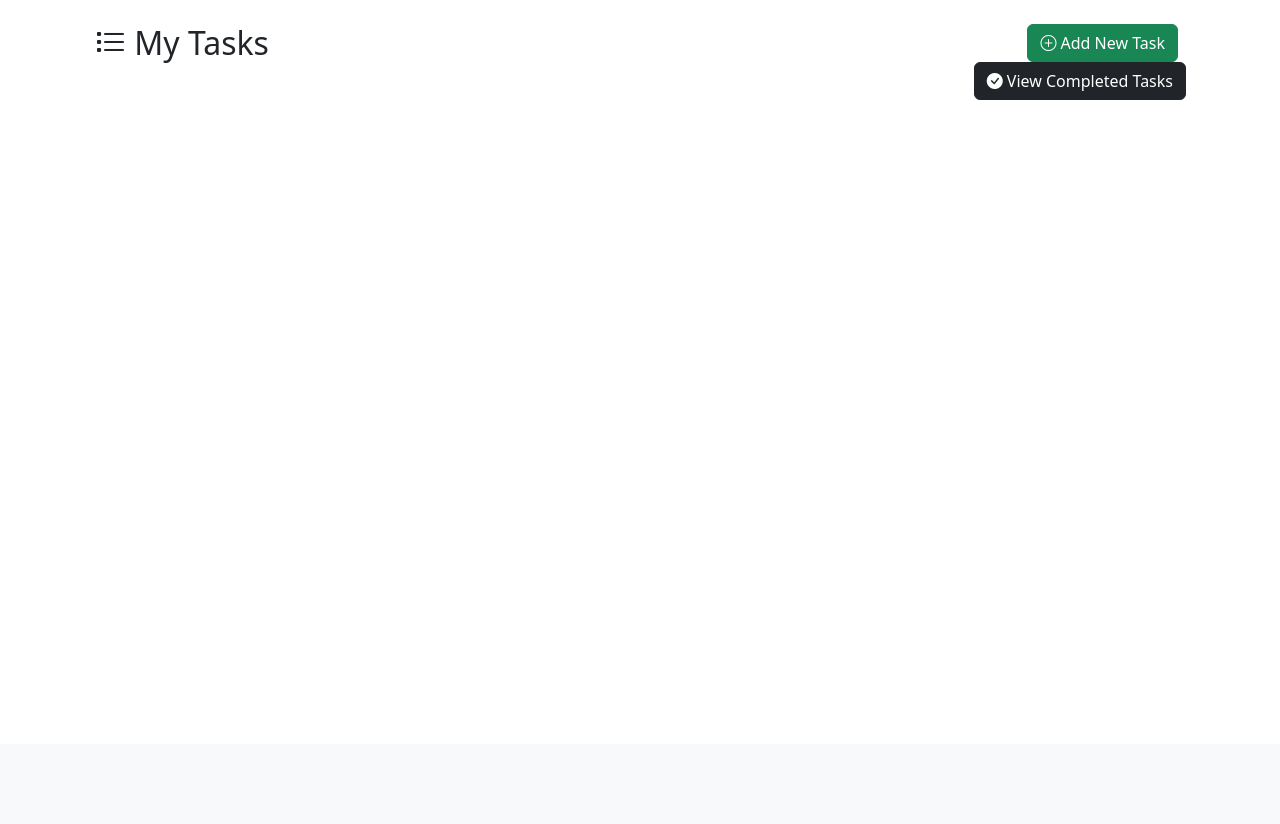
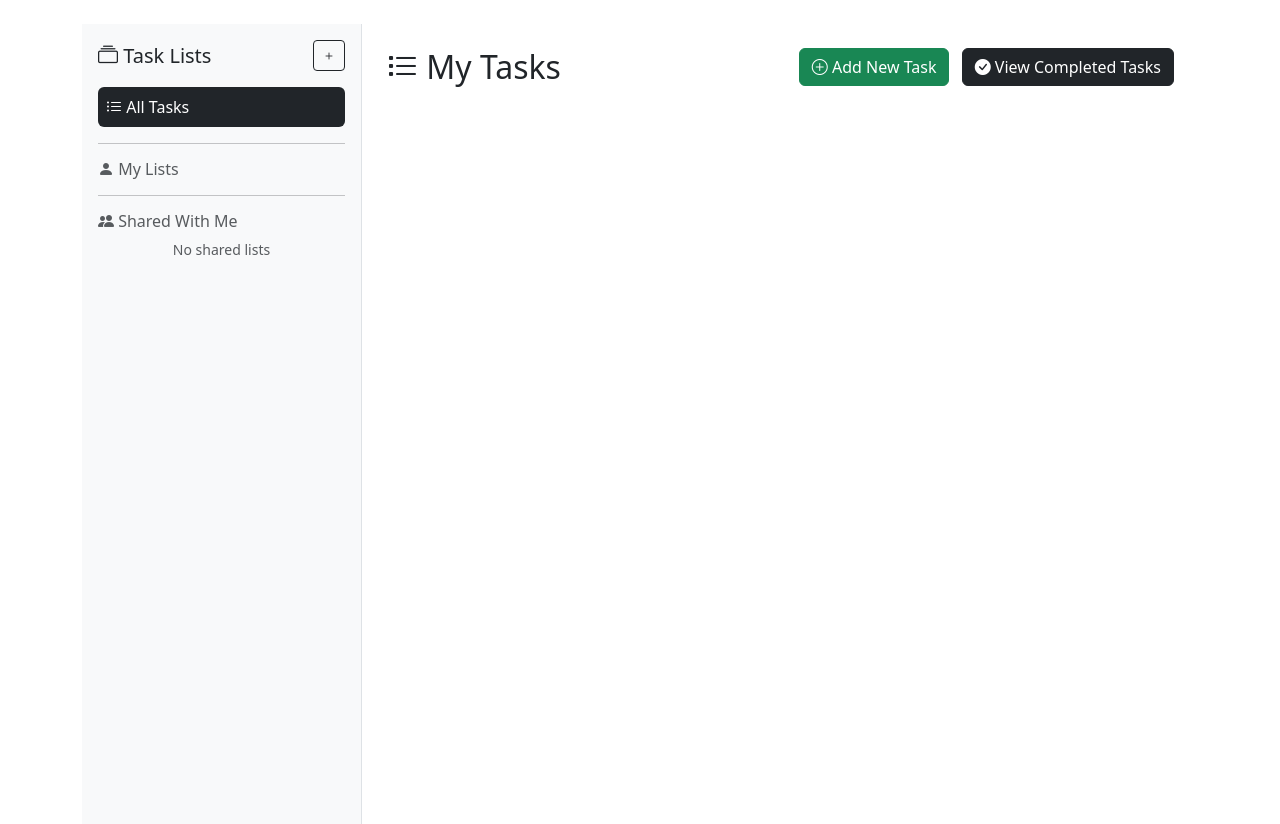
Before and after one commit to DavidTobonIBIO/todolist_django, a Django app: page / in a window 1280 px wide. Shown: the part 56-880 px from the top of the page. Before the commit the page ends 156 px from the top, so only its background shows below. Run offline with Django 5.2, Linux system fonts and the light colour scheme; the visitor is signed in with stand-in values (Sample User, id 1); data that the repository does not hold is empty; some libraries are stand-ins or nearby versions.

Commit message:
List managing functinality

```diff
--- /dev/null
+++ b/requirements.txt
@@ -0,0 +1,3 @@
+Django==5.2.3
+django-crispy-forms
+crispy-bootstrap5
--- a/static/styles/main.css
+++ b/static/styles/main.css
@@ -33,8 +33,17 @@
     color: white;
 }
 
-/* Task completion styling */
-.task-completed {
-    opacity: 0.6;
-    text-decoration: line-through;
+.hover-bg-light:hover {
+  background-color: #f8f9fa !important;
 }
+
+/* responsive */
+@media (max-width: 768px) {
+  .sidebar {
+    width: 100% !important;
+    position: relative !important;
+  }
+  .d-flex {
+    flex-direction: column !important;
+  }
+}
--- a/tasks/templates/tasks/task_list.html
+++ b/tasks/templates/tasks/task_list.html
@@ -1,33 +1,54 @@
 {% extends "base.html" %}
 {% load static %}
+
 {% block content %}
+<div class="d-flex" style="min-height: 100vh;">
+  {% if page_title == 'My Tasks' %}
+  <!-- Left Sidebar - Task Lists (fixed to the left) -->
+  <div class="sidebar" style="width: 280px; background-color: #f8f9fa; border-right: 1px solid #dee2e6;">
+    <div class="sticky-top p-3" style="top: 0;">
+      {% include 'tasks/task_lists_component.html' %}
+    </div>
+  </div>
+  {% endif %}
 
-<div class="container">
+  <!-- Main Content Area -->
+  <div class="flex-grow-1">
+    <div class="container-fluid p-4">
       <!-- header section -->
       <div class="row mb-4">
-    <div class="col-md-8">
+        <div class="col-md-6">
           <h2><i class="bi bi-list-task"></i> {{ page_title }}</h2>
+          {% if selected_list %}
+          <p class="text-muted mb-0">
+            <i class="bi bi-folder2"></i> {{ selected_list.name }}
+            {% if selected_list.user != request.user %}
+            <small class="badge bg-info ms-2">Shared by @{{ selected_list.user.username }}</small>
+            {% endif %}
+          </p>
+          {% endif %}
         </div>
         {% if page_title == 'My Tasks' %}
-    <div class="col-md-4 text-end">
-      <a href="{% url 'create-task' %}" class="btn btn-success me-2">
+        <div class="col-md-6 text-end">
+          <a href="{% url 'create-task' %}{% if selected_list_id != 'all' %}?list_id={{ selected_list_id }}{% endif %}"
+             class="btn btn-success me-2">
             <i class="bi bi-plus-circle"></i> Add New Task
           </a>
-      <a href="{% url 'completed-tasks' %}" class="btn btn-dark">
+          <a href="{% url 'completed-tasks' %}{% if selected_list_id != 'all' %}?list_id={{ selected_list_id }}{% endif %}"
+             class="btn btn-dark">
             <i class="bi bi-check-circle-fill"></i> View Completed Tasks
           </a>
         </div>
         {% else %}
-    <div class="col-md-4 text-end">
-      <a href="{% url 'task-list' %}" class="btn btn-dark">
+        <div class="col-md-6 text-end">
+          <a href="{% url 'task-list' %}{% if selected_list_id != 'all' %}?list_id={{ selected_list_id }}{% endif %}"
+             class="btn btn-dark">
             <i class="bi bi-list-task"></i> View Active Tasks
           </a>
         </div>
         {% endif %}
       </div>
 
-  <div class=col-md-4"> {% include 'tasks/task_lists_component.html' %}
-</div>
       <!-- tasks section -->
       {% if tasks %}
       {% for task in tasks %}
@@ -104,13 +125,17 @@
 
         <!-- card footer with created_at info -->
         <div class="card-footer text-muted">
-      <small
-        >Created {{ task.created_at|timesince }} ago by {% if request.user == task.user %} You {% else %} @{{ task.user }} {% endif %}</small
-      >
+          <small>
+            Created {{ task.created_at|timesince }} ago by
+            {% if request.user == task.user %} You {% else %} @{{ task.user }} {% endif %}
+          </small>
         </div>
       </div>
       {% endfor %}
+
       {% endif %}
+    </div>
+  </div>
 </div>
 
 {% endblock content %}
--- a/tasks/templates/tasks/task_lists_component.html
+++ b/tasks/templates/tasks/task_lists_component.html
@@ -0,0 +1,86 @@
+<div class="task-lists-component">
+  <div class="d-flex justify-content-between align-items-center mb-3">
+    <h5 class="mb-0"><i class="bi bi-collection"></i> Task Lists</h5>
+    <a href="{% url 'create-list' %}" class="btn btn-sm btn-outline-dark">
+      <i class="bi bi-plus"></i>
+    </a>
+  </div>
+
+  <!-- All Tasks Option -->
+  <div class="mb-3">
+    <a href="{% url 'task-list' %}"
+       class="d-block p-2 text-decoration-none rounded
+       {% if selected_list_id == 'all' %}bg-dark text-white{% else %}text-dark hover-bg-light{% endif %}">
+      <i class="bi bi-list-ul"></i> All Tasks
+    </a>
+  </div>
+
+  <hr>
+
+  <!-- Owned Lists Section -->
+  <div class="mb-3">
+    <h6 class="text-muted mb-2">
+      <i class="bi bi-person-fill"></i> My Lists
+    </h6>
+
+    {% for task_list in owned_lists %}
+    <div class="d-flex justify-content-between align-items-center mb-2 p-2 rounded
+         {% if selected_list_id == task_list.id|stringformat:'s' %}bg-dark text-white{% endif %}">
+      <div class="flex-grow-1">
+        <a href="{% url 'task-list' %}?list_id={{ task_list.id }}"
+           class="text-decoration-none
+           {% if selected_list_id == task_list.id|stringformat:'s' %}text-white{% else %}text-dark{% endif %}">
+          <i class="bi bi-folder2"></i> {{ task_list.name }}
+        </a>
+      </div>
+      <div class="d-flex">
+        <a href="{% url 'share-list' task_list.id %}"
+           class="btn btn-sm me-1
+           {% if selected_list_id == task_list.id|stringformat:'s' %}btn-outline-light{% else %}btn-outline-secondary{% endif %}"
+           title="Share List">
+          <i class="bi bi-share-fill"></i>
+        </a>
+        <a href="{% url 'delete-list' task_list.id %}"
+           class="btn btn-sm btn-outline-danger"
+           onclick="return confirm('Are you sure you want to delete this list and all its tasks?')"
+           title="Delete List">
+          <i class="bi bi-trash"></i>
+        </a>
+      </div>
+    </div>
+    {% endfor %}
+  </div>
+
+  <hr>
+
+  <!-- Shared Lists Section -->
+  <div class="mb-3">
+    <h6 class="text-muted mb-2">
+      <i class="bi bi-people-fill"></i> Shared With Me
+    </h6>
+
+    {% for task_list in shared_lists %}
+    <div class="d-flex justify-content-between align-items-center mb-2 p-2 rounded
+         {% if selected_list_id == task_list.id|stringformat:'s' %}bg-dark text-white{% endif %}">
+      <div class="flex-grow-1">
+        <a href="{% url 'task-list' %}?list_id={{ task_list.id }}"
+           class="text-decoration-none
+           {% if selected_list_id == task_list.id|stringformat:'s' %}text-white{% else %}text-dark{% endif %}">
+          <i class="bi bi-folder2-open"></i> {{ task_list.name }}
+        </a>
+        <small class="d-block {% if selected_list_id == task_list.id|stringformat:'s' %}text-light{% else %}text-muted{% endif %}">
+          by @{{ task_list.user.username }}
+        </small>
+      </div>
+      <a href="{% url 'unshare-list' task_list.id %}"
+         class="btn btn-sm btn-outline-danger"
+         onclick="return confirm('Are you sure you want to leave this shared list?')"
+         title="Leave this list">
+        <i class="bi bi-x-lg"></i>
+      </a>
+    </div>
+    {% empty %}
+    <p class="text-muted small text-center">No shared lists</p>
+    {% endfor %}
+  </div>
+</div>
--- a/tasks/urls.py
+++ b/tasks/urls.py
@@ -6,10 +6,14 @@ urlpatterns = [
     path("completed/", task_views.completed_tasks, name="completed-tasks"),
     path("create/", task_views.create_task, name="create-task"),
     path("edit/<int:pk>/", task_views.edit_task, name="edit-task"),
-    path("delete/<int:pk>/", task_views.delete_task, name='delete-task'),
+    path("delete/<int:pk>/", task_views.delete_task, name="delete-task"),
     path("toggle/<int:pk>/", task_views.toggle_complete, name="toggle-complete"),
-
-    path('lists/create/', task_list_views.create_list, name='create-list'),
-    path('lists/<int:list_id>/share/', task_list_views.share_list, name='share-list'),
-    path('lists/<int:list_id>/unshare/<int:user_id>/', task_list_views.unshare_list, name='unshare-list'),
+    path("lists/create/", task_list_views.create_list, name="create-list"),
+    path("lists/delete/<int:list_id>/", task_list_views.delete_list, name="delete-list"),
+    path("lists/share/<int:list_id>/", task_list_views.share_list, name="share-list"),
+    path(
+        "lists/unshare/<int:list_id>/user/<int:user_id>/",
+        task_list_views.unshare_list,
+        name="unshare-list",
+    ),
 ]
--- a/tasks/views/task_views.py
+++ b/tasks/views/task_views.py
@@ -102,7 +102,7 @@ def create_task(request):
         )
 
         if selected_list_id:
-            return redirect(f"task-list?list_id={selected_list_id}")
+            return redirect(f"/?list_id={selected_list_id}")
         return redirect("task-list")
 
     all_lists = TaskList.objects.filter(
```
Also changed, not shown: tasks/templates/tasks/create_list.html (added, +36 -0 lines), tasks/views/task_list_views.py (+24 -10 lines), tasks/forms.py (line endings or trailing spaces). Lines whose indentation alone changed are shown as unchanged.
